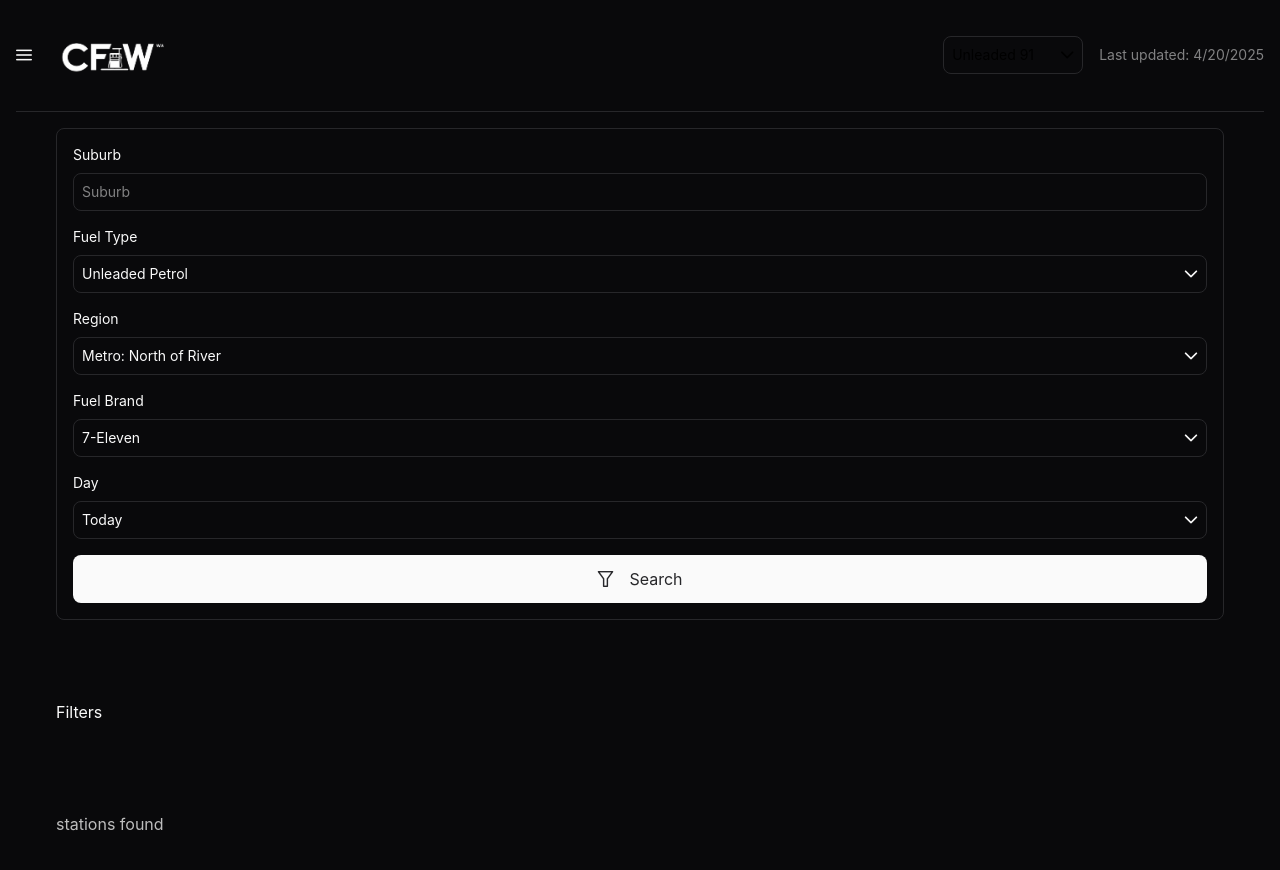
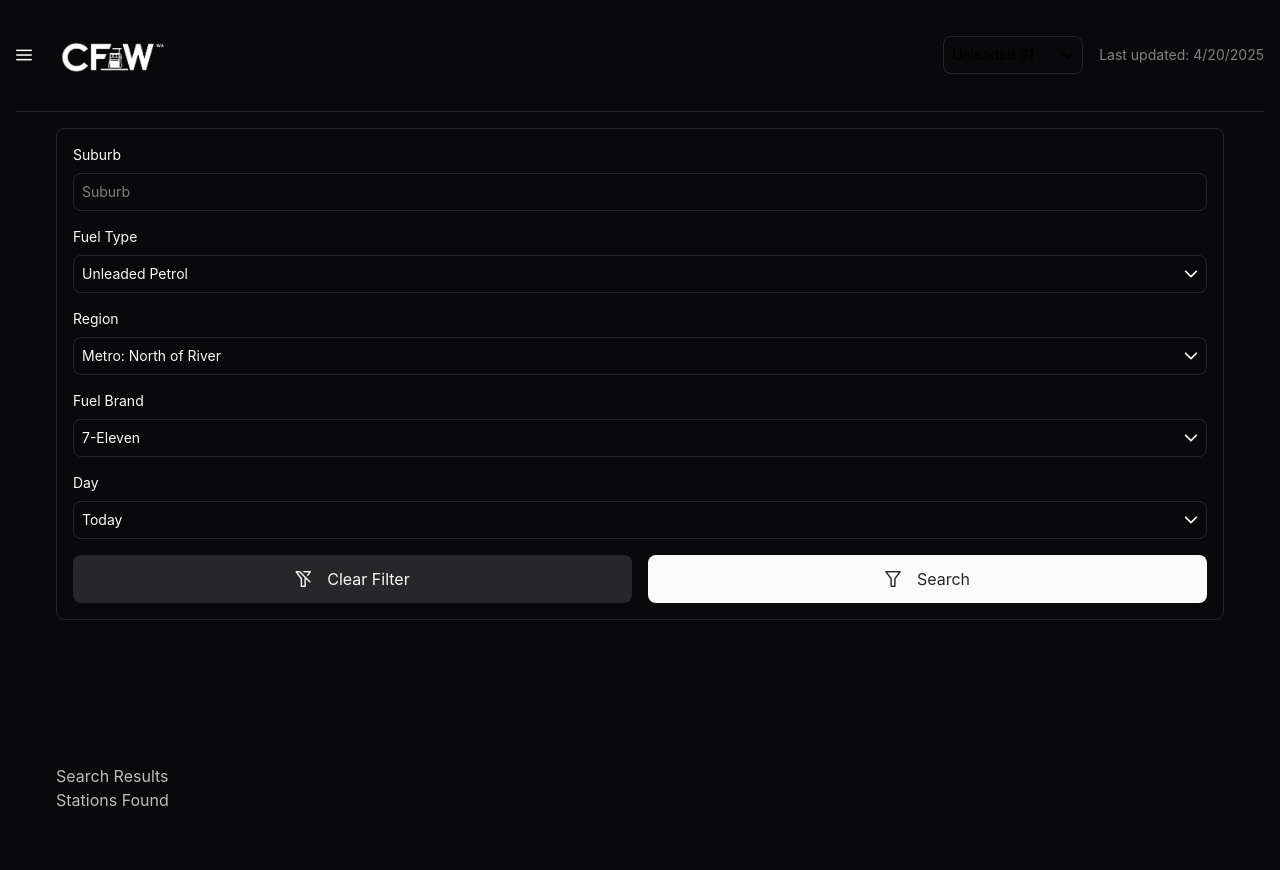
Before and after one commit to MingmaTenzing/cfw, a Vue app: page /dashboard/search in a window 1280 px wide. Shown: the top 870 px of the page. Built offline with nearby package versions, Linux system fonts and the light colour scheme.

Commit message:
search update

```diff
--- /dev/null
+++ b/src/components/Dashboard_Components/components/Search_Result_Card_Loading.vue
@@ -0,0 +1,40 @@
+<script setup lang="ts"></script>
+
+<template>
+  <div class="p-4 border flex flex-col gap-4 md:gap-6 lg:flex-row hover:ring lg:space-x-20">
+    <div class="flex space-x-4 items-center lg:w-[30%]">
+      <div class="w-[40px] h-[40px] object-contain bg-accent animate-pulse"></div>
+      <div class="space-y-2">
+        <div class="text-xl w-[140px] h-[28px] bg-accent animate-pulse font-semibold">{{}}</div>
+        <div
+          class="flex w-[108px] h-[14px] bg-accent animate-pulse space-x-2 items-center text-primary/85 text-sm"
+        ></div>
+      </div>
+    </div>
+
+    <!-- price -->
+    <div class="gap-2 flex flex-col md:flex-row md:w-full md:justify-between">
+      <div>
+        <p class="text-sm font-light">Price</p>
+        <div class="w-[52px] h-[24px] bg-accent animate-pulse"></div>
+      </div>
+
+      <div>
+        <p class="text-sm font-light">Brand</p>
+        <div class="w-[54px] h-[24px] bg-accent animate-pulse"></div>
+      </div>
+      <div>
+        <p class="text-sm font-light">Address</p>
+        <div class="w-[124px] h-[24px] bg-accent animate-pulse"></div>
+      </div>
+      <div>
+        <p class="text-sm font-light">Phone</p>
+        <div class="w-[118px] h-[24px] bg-accent animate-pulse"></div>
+      </div>
+      <div>
+        <p class="text-sm font-light">Date</p>
+        <div class="w-[96px] h-[24px] bg-accent animate-pulse"></div>
+      </div>
+    </div>
+  </div>
+</template>
--- a/src/components/Dashboard_Components/main/Search.vue
+++ b/src/components/Dashboard_Components/main/Search.vue
@@ -1,16 +1,23 @@
 <script lang="ts" setup>
 import DropDown from '@/components/main_components/Drop-down.vue'
-import { computed, reactive, ref } from 'vue'
-import axios from 'axios'
+import { computed, reactive, ref, useTemplateRef } from 'vue'
+import axios, { AxiosError } from 'axios'
 import { fuelBrands, locations, fuelProducts } from '../../../../utils/search_options'
 import SearchOptionDropdown from '../components/SearchOptionDropdown.vue'
 import type { fuelwatch_xml, search_props } from '../../../../types'
 import Search_Result_Card from '../components/Search_Result_Card.vue'
+import Search_Result_Card_Loading from '../components/Search_Result_Card_Loading.vue'
 
 // const brands = fuelBrands.map((data) => data.name)
 // const regions = locations.map((data) => data.name)
 
 // const product = fuelProducts.map((data) = >)
+
+const search_loading_random_array = Array(10)
+  .fill(0)
+  .map(() => Math.round(Math.random() * 10))
+
+console.log(search_loading_random_array)
 
 const search_options = reactive({
   Suburb: '',
@@ -48,10 +55,42 @@ const api_search_option = computed(() => ({
 
 const search_results = ref<fuelwatch_xml[]>()
 
+const no_stations_found = ref<boolean>(false)
+
+const search_result_loading = ref<boolean>(false)
+
+const search_result_section = useTemplateRef('search_result')
 async function apply_search_filters() {
-  console.log(show_search_options)
+  search_result_section.value?.scrollIntoView({ behavior: 'smooth' })
+  try {
+    no_stations_found.value = false
+    search_result_loading.value = true
     const response = await axios.post('http://localhost:3000/xml', api_search_option.value)
     search_results.value = response.data
+    if (search_results.value) {
+      no_stations_found.value = false
+      search_result_loading.value = false
+    }
+  } catch (error) {
+    search_result_loading.value = false
+    if (error instanceof AxiosError) {
+      if (error.status == 404) {
+        no_stations_found.value = true
+        console.log(no_stations_found.value)
+      }
+    }
+  }
+}
+
+function clearFilter_Options() {
+  search_options.Suburb = ''
+  search_options.Product.name = ''
+  search_options.Product.id = ''
+  search_options.Region.name = ''
+  search_options.Region.id = ''
+  search_options.Brand.name = ''
+  search_options.Brand.id = ''
+  search_options.Day = ''
 }
 
 function emitted_fuel_type(value: search_props) {
@@ -72,7 +111,7 @@ function emitted_day(value: string) {
 </script>
 <template>
   <main
-    class="bg-background text-primary p-4 min-h-[100vh] space-y-20 xl:w-[1200px] 2xl:w-[1600px] m-auto"
+    class="bg-background text-primary p-4 min-h-[100vh] space-y-8 xl:w-[1200px] 2xl:w-[1600px] m-auto"
   >
     <!-- search input and filters -->
     <section class="border p-4 rounded-lg">
@@ -126,7 +165,15 @@ function emitted_day(value: string) {
             :dropdown-options="['Today', 'Tomorrow', 'Yesterday']"
           ></DropDown>
         </div>
-
+        <div class="flex items-center gap-4">
+          <button
+            type="button"
+            v-on:click="clearFilter_Options"
+            class="bg-accent text-accent-foreground flex justify-center items-center gap-4 py-3 rounded-lg w-full"
+          >
+            <i class="pi-filter-slash pi"> </i>
+            <p>Clear Filter</p>
+          </button>
           <button
             type="submit"
             class="bg-foreground text-secondary flex justify-center items-center gap-4 py-3 rounded-lg w-full"
@@ -134,13 +181,13 @@ function emitted_day(value: string) {
             <i class="pi-filter pi"> </i>
             <p>Search</p>
           </button>
+        </div>
       </form>
     </section>
 
     <!-- search options show cards -->
 
-    <section class="space-y-2">
-      <p class="">Filters</p>
+    <section class="h-[80px]">
       <div class="flex flex-col gap-2 items-start md:flex-row md:items-center">
         <div
           class="border px-4 py-2 rounded-lg text-sm bg-foreground text-primary-foreground"
@@ -153,12 +200,28 @@ function emitted_day(value: string) {
     </section>
 
     <!-- search results -->
-    <section class="space-y-4">
-      <p class="text-primary/75">{{ search_results?.length }} stations found</p>
+    <section ref="search_result">
+      <p class="text-primary/75">Search Results</p>
+
+      <div v-if="search_result_loading" class="space-y-4">
+        <div v-for="(item, index) in search_loading_random_array" :key="index">
+          <Search_Result_Card_Loading></Search_Result_Card_Loading>
+        </div>
+      </div>
+
+      <section v-if="no_stations_found" class="h-[30vh] flex justify-center items-center">
+        <div class="flex justify-center items-center space-x-4 text-2xl font-semibold">
+          <i class="pi pi-ban"></i>
+          <p>No Fuel Stations Found</p>
+        </div>
+      </section>
+      <section v-else="no_stations_found" class="space-y-4">
+        <p class="text-primary/75">{{ search_results?.length }} Stations Found</p>
 
         <div v-for="(item, index) in search_results" :key="index">
           <Search_Result_Card :station="item"></Search_Result_Card>
         </div>
       </section>
+    </section>
   </main>
 </template>
```
Lines whose indentation alone changed are shown as unchanged.
